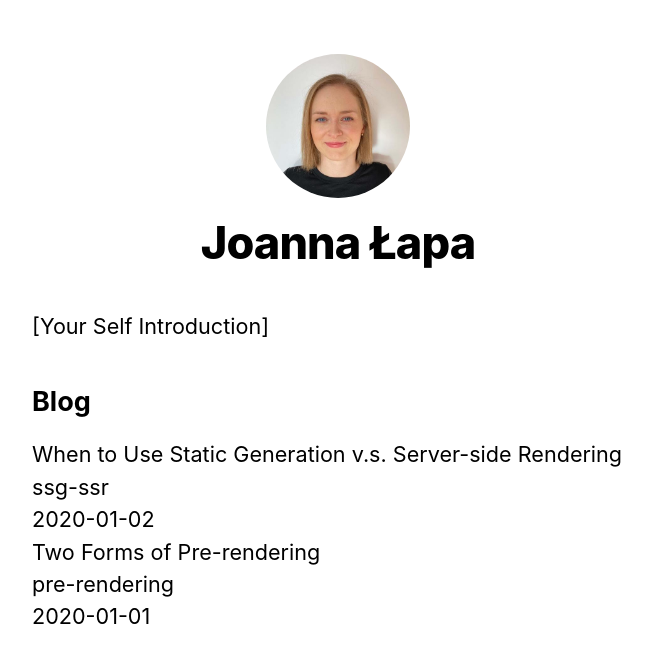
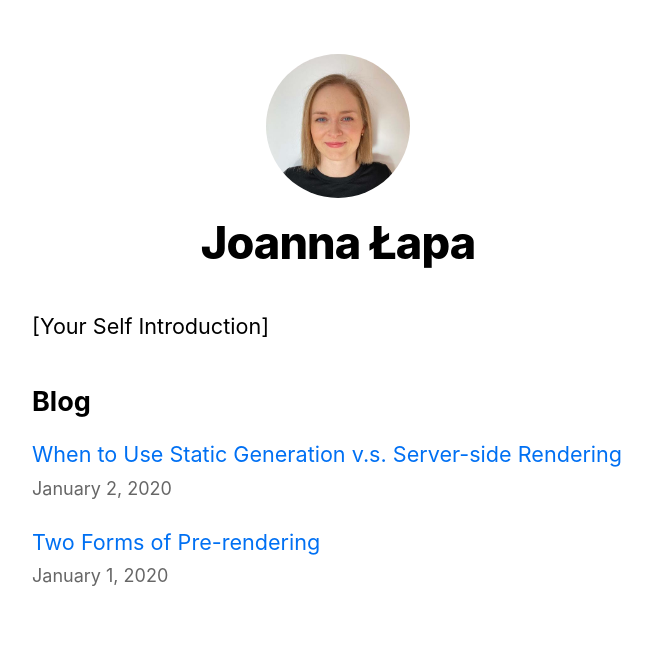
Before and after one commit to JoannaLapa/next.js-blog, a Next.js app: page / in a window 1280 px wide. Shown: the top 662 px of the page, without its empty margins (302-954 px from the left). Built offline with nearby package versions, Linux system fonts and the light colour scheme.

Commit message:
link added to each post

```diff
--- a/pages/index.js
+++ b/pages/index.js
@@ -1,5 +1,7 @@
 import Head from 'next/head';
+import Link from 'next/link';
 import Layout, { siteTitle } from '../components/Layout';
+import Date from '../components/date';
 import utilStyles from '../styles/utils.module.css';
 import { getSortedPostsData } from '../lib/posts';
 
@@ -26,12 +28,12 @@
 				<h2 className={utilStyles.headingLg}>Blog</h2>
 				<ul className={utilStyles.list}>
 					{allPostsData.map(({ id, date, title }) => (
-						<li className={utilStyles.listItemm} key={id}>
-							{title}
+						<li className={utilStyles.listItem} key={id}>
+							<Link href={`/posts/${id}`}>{title}</Link>
 							<br />
-							{id}
-							<br />
-							{date}
+							<small className={utilStyles.lightText}>
+								<Date dateString={date} />
+							</small>
 						</li>
 					))}
 				</ul>
```
